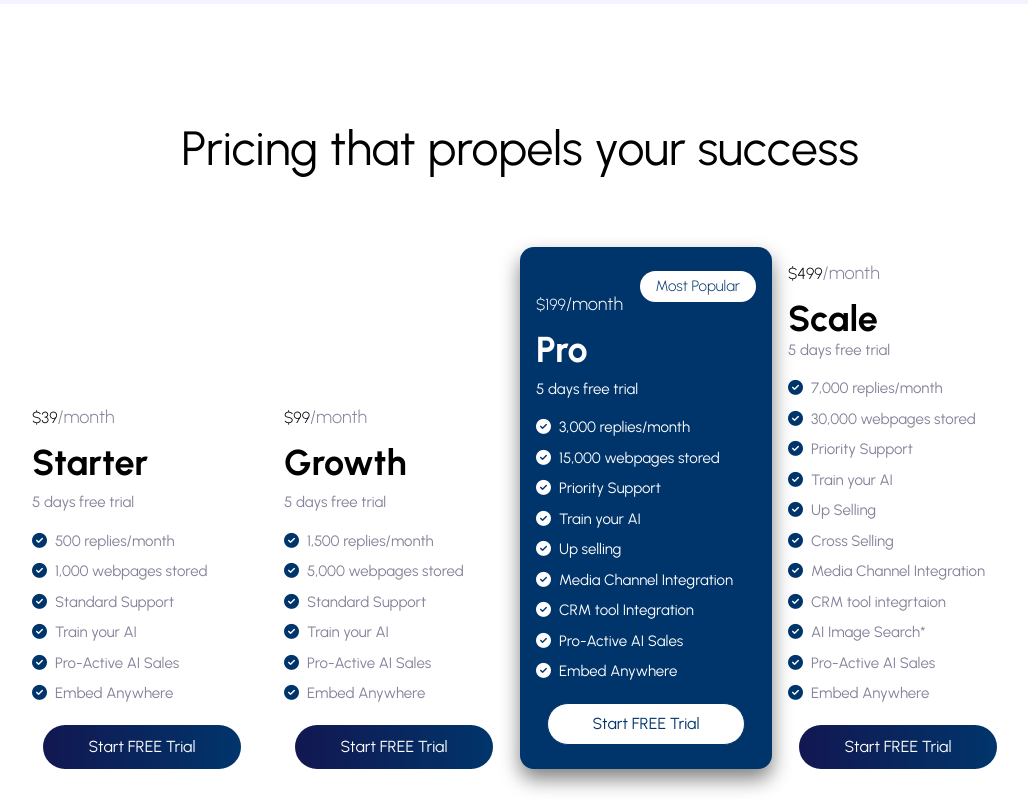
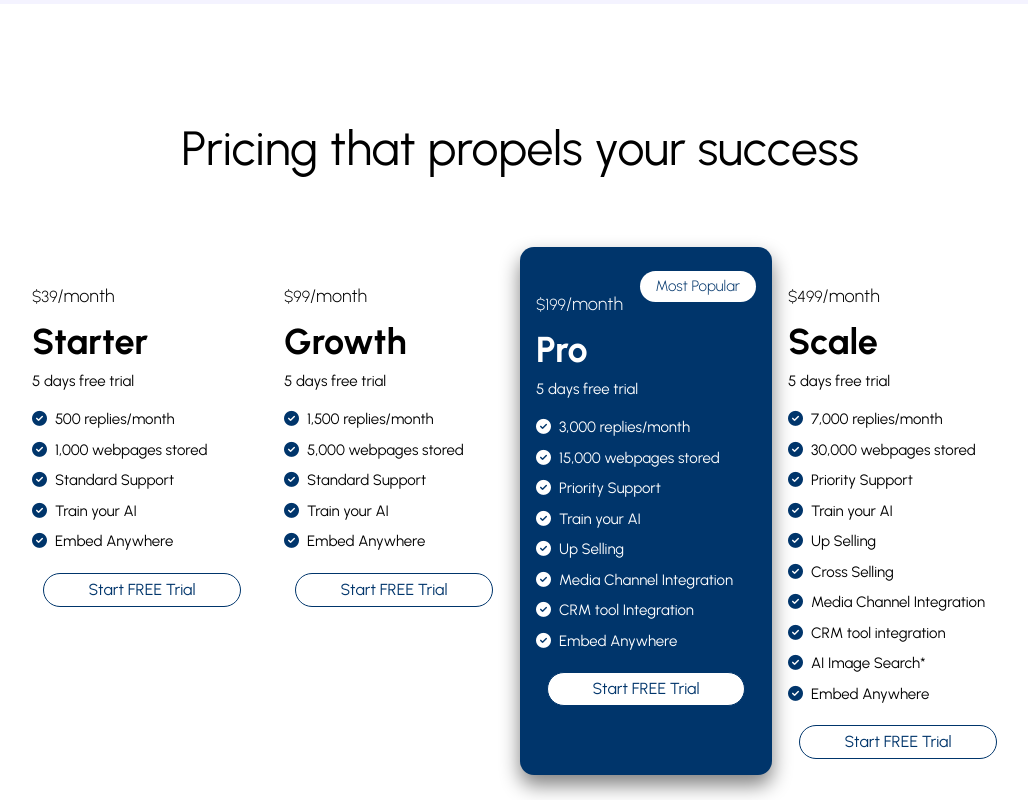
Before and after one commit to spritlesoftware/Smartle-website, a Next.js app: page /pricing in a window 1280 px wide. Shown: the part 660-1460 px from the top of the page, without its empty margins (120-1148 px from the left). Built offline with nearby package versions, Linux system fonts and the light colour scheme.

Commit message:
changed the pricing cards section styling

```diff
--- a/app/pricing/page.jsx
+++ b/app/pricing/page.jsx
@@ -12,6 +12,7 @@ const Pricing = () => {
   const [showWidget, setShowWidget] = useState(false);
 
   const [overlayVisible, setOverlayVisible] = useState(false);
+  const [activeCard, setActiveCard] = useState(3);
   const [errors, setErrors] = useState({
     visitPM: '',
     orderPM: '',
@@ -22,6 +23,24 @@ const Pricing = () => {
     setOverlayVisible(!overlayVisible);
     setShowCalendly(true);
     setCalendlyVisibility(true);
+  };
+
+  const handleCardClick = (cardId) => {
+    setActiveCard(cardId);
+  };
+
+  const getCardClasses = (cardId) => {
+    return cardId === activeCard
+      ? 'lg:w-1/4 pr-4 pl-4 bg-blue p-6 br-14 box-shadow mb-4 lg:mb-0'
+      : 'lg:w-1/4 pr-4 pl-4 mb-4 lg:mb-0';
+  };
+
+  const getTextColor = (cardId) => {
+    return cardId === activeCard ? 'text-white' : 'text-gray';
+  };
+
+  const getButtonClasses = () => {
+    return 'relative flex-grow max-w-full flex-1 px-4 inline-block align-middle text-center select-none border font-normal whitespace-no-wrap rounded py-1 px-3 leading-normal no-underline bg-white text-gray-800 btn-rounded mt-3 w-90';
   };
 
   const handleCloseCalendly = () => {
@@ -141,69 +160,157 @@ const Pricing = () => {
           </div>
         </div>
       </div>
-      <div className="container mx-auto sm:px-4 pb-60">
-        <h2 className="text-center text-5xl" style={{ paddingBottom: "6%" }}>
+      <div className="container mx-auto sm:px-4 pb-20">
+        <h2 className="text-center text-5xl" style={{ paddingBottom: '6%' }}>
           Pricing that propels your success
         </h2>
-        <div className="flex flex-wrap  lg:w-5/6 pr-4 pl-4 mx-auto justify-center items-end">
-          <div className="lg:w-1/4 pr-4 pl-4 mb-4 lg:mb-0">
-            <h2 className="mb-3 fw-300">
-              $39<span className="fs-18 txt-gray">/month</span>
+        <div className="flex flex-wrap lg:w-5/6 pr-4 pl-4 mx-auto justify-center cursor-pointer">
+          {[{
+            id: 1,
+            price: '$39',
+            plan: 'Starter',
+            replies: '500 replies/month',
+            webpages: '1,000 webpages stored',
+            support: 'Standard Support',
+            trainAI: 'Train your AI',
+            proActiveSales: 'Pro-Active AI Sales',
+            embedAnywhere: 'Embed Anywhere'
+          },
+          {
+            id: 2,
+            price: '$99',
+            plan: 'Growth',
+            replies: '1,500 replies/month',
+            webpages: '5,000 webpages stored',
+            support: 'Standard Support',
+            trainAI: 'Train your AI',
+            proActiveSales: 'Pro-Active AI Sales',
+            embedAnywhere: 'Embed Anywhere'
+          },
+          {
+            id: 3,
+            price: '$199',
+            plan: 'Pro',
+            replies: '3,000 replies/month',
+            webpages: '15,000 webpages stored',
+            support: 'Priority Support',
+            trainAI: 'Train your AI',
+            upSelling: 'Up Selling',
+            mediaIntegration: 'Media Channel Integration',
+            crmIntegration: 'CRM tool Integration',
+            proActiveSales: 'Pro-Active AI Sales',
+            embedAnywhere: 'Embed Anywhere'
+          },
+          {
+            id: 4,
+            price: '$499',
+            plan: 'Scale',
+            replies: '7,000 replies/month',
+            webpages: '30,000 webpages stored',
+            support: 'Priority Support',
+            trainAI: 'Train your AI',
+            upSelling: 'Up Selling',
+            crossSelling: 'Cross Selling',
+            mediaIntegration: 'Media Channel Integration',
+            crmIntegration: 'CRM tool integration',
+            aiImageSearch: 'AI Image Search*',
+            proActiveSales: 'Pro-Active AI Sales',
+            embedAnywhere: 'Embed Anywhere'
+          }].map(card => (
+            <div
+              key={card.id}
+              className={`w-full sm:w-1/2 lg:w-1/3 p-4 ${getCardClasses(card.id)}`}
+              onClick={() => handleCardClick(card.id)}
+            >
+              {card.id === 3 && (
+                <div
+                  className={`inline-block p-1 text-center font-semibold text-sm align-baseline leading-none rounded-full py-2 px-4 fs-15 fw-100 float-end mb-3 ${activeCard === 3 ? 'bg-white text-black' : 'bg-blue text-white'
+                    }`}
+                >
+                  Most Popular
+                </div>
+              )}
+              <h2 className={`my-3 pt-2 fw-300 ${getTextColor(card.id)}`}>
+                {card.price}<span className="fs-18">/month</span>
               </h2>
-            <h3 className="mb-2 text-4xl font-bold">Starter</h3>
-            <p className="mb-4 txt-gray fs-15">5 days free trial</p>
-            <ul className="p-0" style={{ listStyle: "none" }}>
-              <li className="txt-gray fs-15 mb-2">
-                <i className="fa-solid fa-circle-check txt-blue pe-2" />
-                500 replies/month
+              <h3 className={`mb-2 text-4xl font-bold ${getTextColor(card.id)}`}>{card.plan}</h3>
+              <p className={`mb-4 fs-15 ${getTextColor(card.id)}`}>5 days free trial</p>
+              <ul className="p-0" style={{ listStyle: 'none' }}>
+                <li className={`fs-15 mb-2 ${getTextColor(card.id)}`}>
+                  <i className={`fa-solid fa-circle-check pe-2 ${activeCard === card.id ? 'text-white' : 'text-blue'}`} />
+                  {card.replies}
                 </li>
-              <li className="txt-gray fs-15 mb-2">
-                <i className="fa-solid fa-circle-check txt-blue pe-2" />
-                1,000 webpages stored
+                <li className={`fs-15 mb-2 ${getTextColor(card.id)}`}>
+                  <i className={`fa-solid fa-circle-check pe-2 ${activeCard === card.id ? 'text-white' : 'text-blue'}`} />
+                  {card.webpages}
                 </li>
-              {/* <li class="txt-gray fs-15 mb-2">
-        <i class="fa-solid fa-circle-check txt-blue pe-2"></i>2 Stores
-      </li> */}
-              {/* <li class="txt-gray fs-15 mb-2">
-        <i class="fa-solid fa-circle-check txt-blue pe-2"></i>1 Member
-      </li> */}
-              <li className="txt-gray fs-15 mb-2">
-                <i className="fa-solid fa-circle-check txt-blue pe-2" />
-                Standard Support
+                {card.support && (
+                  <li className={`fs-15 mb-2 ${getTextColor(card.id)}`}>
+                    <i className={`fa-solid fa-circle-check pe-2 ${activeCard === card.id ? 'text-white' : 'text-blue'}`} />
+                    {card.support}
                   </li>
-              <li className="txt-gray fs-15 mb-2">
-                <i className="fa-solid fa-circle-check txt-blue pe-2" />
-                Train your AI
+                )}
+                {card.trainAI && (
+                  <li className={`fs-15 mb-2 ${getTextColor(card.id)}`}>
+                    <i className={`fa-solid fa-circle-check pe-2 ${activeCard === card.id ? 'text-white' : 'text-blue'}`} />
+                    {card.trainAI}
                   </li>
-              {/* <li class="txt-gray fs-15 mb-2">
-        <i class="fa-solid fa-circle-check txt-blue pe-2"></i>Sales Tracker
-      </li> */}
-              <li className="txt-gray fs-15 mb-2">
-                <i className="fa-solid fa-circle-check txt-blue pe-2" />
-                Pro-Active AI Sales
+                )}
+                {card.upSelling && (
+                  <li className={`fs-15 mb-2 ${getTextColor(card.id)}`}>
+                    <i className={`fa-solid fa-circle-check pe-2 ${activeCard === card.id ? 'text-white' : 'text-blue'}`} />
+                    {card.upSelling}
                   </li>
-              <li className="txt-gray fs-15 mb-2">
-                <i className="fa-solid fa-circle-check txt-blue pe-2" />
-                Embed Anywhere
+                )}
+                {card.crossSelling && (
+                  <li className={`fs-15 mb-2 ${getTextColor(card.id)}`}>
+                    <i className={`fa-solid fa-circle-check pe-2 ${activeCard === card.id ? 'text-white' : 'text-blue'}`} />
+                    {card.crossSelling}
                   </li>
-              {/* <li class="txt-gray fs-15 mb-2">
-        <i class="fa-solid fa-circle-check txt-blue pe-2"></i>Embed Anywhere
-      </li> */}
+                )}
+                {card.mediaIntegration && (
+                  <li className={`fs-15 mb-2 ${getTextColor(card.id)}`}>
+                    <i className={`fa-solid fa-circle-check pe-2 ${activeCard === card.id ? 'text-white' : 'text-blue'}`} />
+                    {card.mediaIntegration}
+                  </li>
+                )}
+                {card.crmIntegration && (
+                  <li className={`fs-15 mb-2 ${getTextColor(card.id)}`}>
+                    <i className={`fa-solid fa-circle-check pe-2 ${activeCard === card.id ? 'text-white' : 'text-blue'}`} />
+                    {card.crmIntegration}
+                  </li>
+                )}
+                {card.aiImageSearch && (
+                  <li className={`fs-15 mb-2 ${getTextColor(card.id)}`}>
+                    <i className={`fa-solid fa-circle-check pe-2 ${activeCard === card.id ? 'text-white' : 'text-blue'}`} />
+                    {card.aiImageSearch}
+                  </li>
+                )}
+                {card.embedAnywhere && (
+                  <li className={`fs-15 mb-2 ${getTextColor(card.id)}`}>
+                    <i className={`fa-solid fa-circle-check pe-2 ${activeCard === card.id ? 'text-white' : 'text-blue'}`} />
+                    {card.embedAnywhere}
+                  </li>
+                )}
               </ul>
               <div className="text-center">
                 <button
-                className="relative flex-grow max-w-full flex-1 px-4 inline-block align-middle text-center select-none border font-normal whitespace-no-wrap rounded py-1 px-3 leading-normal no-underline btn-dark-blue btn-rounded mt-3 w-90"
-                onClick={handleButtonClick}
+                  className={getButtonClasses()}
+                  onClick={() => setShowCalendly(true)}
                 >
                   Start FREE Trial
                 </button>
+              </div>
+            </div>
+          ))}
+          {/* Overlay for Calendly */}
           {showCalendly && (
-              <div className="fixed inset-0 flex items-center justify-center z-50">
+            <div className="fixed inset-0 flex items-center justify-center z-50 bg-black bg-opacity-50">
               <div className="relative rounded-lg p-8 w-11/12 max-w-4xl my-8 max-h-screen bg-transparent">
                 <InlineWidget url="https://calendly.com/smartle/30min" />
                 <button
                   className="absolute top-2 right-2 text-gray-500 hover:text-gray-700 text-2xl text-white"
-                    onClick={handleCloseCalendly}
+                  onClick={() => setShowCalendly(false)}
                 >
                   &#10005; {/* X button */}
                 </button>
@@ -212,230 +319,8 @@ const Pricing = () => {
           )}
         </div>
       </div>
-          <div className="lg:w-1/4 pr-4 pl-4 mb-4 lg:mb-0">
-            <h2 className="mb-3 fw-300">
-              $99<span className="fs-18 txt-gray">/month</span>
-            </h2>
-            <h3 className="mb-2 text-4xl font-bold ">Growth</h3>
-            <p className="mb-4 txt-gray fs-15">5 days free trial</p>
-            <ul className="p-0" style={{ listStyle: "none" }}>
-              <li className="txt-gray fs-15 mb-2">
-                <i className="fa-solid fa-circle-check txt-blue pe-2" />
-                1,500 replies/month
-              </li>
-              <li className="txt-gray fs-15 mb-2">
-                <i className="fa-solid fa-circle-check txt-blue pe-2" />
-                5,000 webpages stored
-              </li>
-              {/* <li class="txt-gray fs-15 mb-2">
-        <i class="fa-solid fa-circle-check txt-blue pe-2"></i>5 Stores
-      </li> */}
-              {/* <li class="txt-gray fs-15 mb-2">
-        <i class="fa-solid fa-circle-check txt-blue pe-2"></i>Unlimited Members
-      </li> */}
-              <li className="txt-gray fs-15 mb-2">
-                <i className="fa-solid fa-circle-check txt-blue pe-2" />
-                Standard Support
-              </li>
-              <li className="txt-gray fs-15 mb-2">
-                <i className="fa-solid fa-circle-check txt-blue pe-2" />
-                Train your AI
-              </li>
-              {/* <li class="txt-gray fs-15 mb-2">
-        <i class="fa-solid fa-circle-check txt-blue pe-2"></i>Sales Tracker
-      </li> */}
-              <li className="txt-gray fs-15 mb-2">
-                <i className="fa-solid fa-circle-check txt-blue pe-2" />
-                Pro-Active AI Sales
-              </li>
-              <li className="txt-gray fs-15 mb-2">
-                <i className="fa-solid fa-circle-check txt-blue pe-2" />
-                Embed Anywhere
-              </li>
-              {/* <li class="txt-gray fs-15 mb-2">
-        <i class="fa-solid fa-circle-check txt-blue pe-2"></i>Embed Anywhere
-      </li> */}
-            </ul>
-            <div className="text-center">
-              <button
-                className="relative flex-grow max-w-full flex-1 px-4 inline-block align-middle text-center select-none border font-normal whitespace-no-wrap rounded py-1 px-3 leading-normal no-underline btn-dark-blue btn-rounded mt-3 w-90"
-                onClick={handleButtonClick}
-              >
-                Start FREE Trial
-              </button>
-              {showCalendly && (
-              <div className="fixed inset-0 flex items-center justify-center z-50">
-                <div className="relative rounded-lg p-8 w-11/12 max-w-4xl my-8 max-h-screen bg-transparent">
-                  <InlineWidget url="https://calendly.com/smartle/30min" />
-                  <button
-                    className="absolute top-2 right-2 text-gray-500 hover:text-gray-700 text-2xl text-white"
-                    onClick={handleCloseCalendly}
-                  >
-                    &#10005; {/* X button */}
-                  </button>
-                </div>
-              </div>
-            )}
-            </div>
-          </div>
-          <div className="lg:w-1/4 pr-4 pl-4 bg-blue p-6 br-14 box-shadow mb-4 lg:mb-0">
-            <div className="inline-block p-1 text-center font-semibold text-sm align-baseline leading-none rounded rounded-full py-2 px-4 bg-white fs-15 fw-100 text-blue float-end mb-3">
-              Most Popular
-            </div>
-            <h2 className="my-3 pt-2 fw-300">
-              $199<span className="fs-18">/month</span>
-            </h2>
-            <h3 className="mb-2 text-4xl font-bold">Pro</h3>
-            <p className="mb-4 fs-15">5 days free trial</p>
-            <ul className="p-0" style={{ listStyle: "none" }}>
-              <li className="txt-white fs-15 mb-2">
-                <i className="fa-solid fa-circle-check  pe-2" />
-                3,000 replies/month
-              </li>
-              <li className="txt-white fs-15 mb-2">
-                <i className="fa-solid fa-circle-check  pe-2" />
-                15,000 webpages stored
-              </li>
-              {/* <li class="txt-white fs-15 mb-2">
-        <i class="fa-solid fa-circle-check  pe-2"></i>10 Stores
-      </li> */}
-              {/* <li class="txt-white fs-15 mb-2">
-        <i class="fa-solid fa-circle-check pe-2"></i>Unlimited Members
-      </li> */}
-              <li className="txt-white fs-15 mb-2">
-                <i className="fa-solid fa-circle-check  pe-2" />
-                Priority Support
-              </li>
-              <li className="txt-white fs-15 mb-2">
-                <i className="fa-solid fa-circle-check  pe-2" />
-                Train your AI
-              </li>
-              <li className="txt-white fs-15 mb-2">
-                <i className="fa-solid fa-circle-check pe-2" />
-                Up selling
-              </li>
-              <li className="txt-white fs-15 mb-2">
-                <i className="fa-solid fa-circle-check  pe-2" />
-                Media Channel Integration
-              </li>
-              <li className="txt-white fs-15 mb-2">
-                <i className="fa-solid fa-circle-check pe-2" />
-                CRM tool Integration
-              </li>
-              <li className="txt-white fs-15 mb-2">
-                <i className="fa-solid fa-circle-check  pe-2" />
-                Pro-Active AI Sales
-              </li>
-              <li className="txt-white fs-15 mb-2">
-                <i className="fa-solid fa-circle-check pe-2" />
-                Embed Anywhere
-              </li>
-            </ul>
-            <div className="text-center">
-              <button
-                className="relative flex-grow max-w-full flex-1 px-4 inline-block align-middle text-center select-none border font-normal whitespace-no-wrap rounded py-1 px-3 leading-normal no-underline bg-white py-2 btn-rounded mt-3 w-90"
-                onClick={handleButtonClick}
-              >
-                Start FREE Trial
-              </button>
-              {showCalendly && (
-              <div className="fixed inset-0 flex items-center justify-center z-50">
-                <div className="relative rounded-lg p-8 w-11/12 max-w-4xl my-8 max-h-screen bg-transparent">
-                  <InlineWidget url="https://calendly.com/smartle/30min" />
-                  <button
-                    className="absolute top-2 right-2 text-gray-500 hover:text-gray-700 text-2xl text-white"
-                    onClick={handleCloseCalendly}
-                  >
-                    &#10005; {/* X button */}
-                  </button>
-                </div>
-              </div>
-            )}
-            </div>
-          </div>
-          <div className="lg:w-1/4 pr-4 pl-4 mb-4 lg:mb-0 ps-4">
-            <h2 className="mb-3 fw-300">
-              $499<span className="fs-18 txt-gray">/month</span>
-            </h2>
-            <h3 className="text-4xl font-bold">Scale</h3>
-            <p className="mb-4 txt-gray fs-15">5 days free trial</p>
-            <ul className="p-0" style={{ listStyle: "none" }}>
-              <li className="txt-gray fs-15 mb-2">
-                <i className="fa-solid fa-circle-check txt-blue pe-2" />
-                7,000 replies/month
-              </li>
-              <li className="txt-gray fs-15 mb-2">
-                <i className="fa-solid fa-circle-check txt-blue pe-2" />
-                30,000 webpages stored
-              </li>
-              {/* <li class="txt-gray fs-15 mb-2">
-        <i class="fa-solid fa-circle-check txt-blue pe-2"></i>20 Stores
-      </li> */}
-              {/* <li class="txt-gray fs-15 mb-2">
-        <i class="fa-solid fa-circle-check txt-blue pe-2"></i>Unlimited Members
-      </li> */}
-              <li className="txt-gray fs-15 mb-2">
-                <i className="fa-solid fa-circle-check txt-blue pe-2" />
-                Priority Support
-              </li>
-              <li className="txt-gray fs-15 mb-2">
-                <i className="fa-solid fa-circle-check txt-blue pe-2" />
-                Train your AI
-              </li>
-              <li className="txt-gray fs-15 mb-2">
-                <i className="fa-solid fa-circle-check txt-blue pe-2" />
-                Up Selling
-              </li>
-              <li className="txt-gray fs-15 mb-2">
-                <i className="fa-solid fa-circle-check txt-blue pe-2" />
-                Cross Selling
-              </li>
-              <li className="txt-gray fs-15 mb-2">
-                <i className="fa-solid fa-circle-check txt-blue pe-2" />
-                Media Channel Integration
-              </li>
-              <li className="txt-gray fs-15 mb-2">
-                <i className="fa-solid fa-circle-check txt-blue pe-2" />
-                CRM tool integrtaion
-              </li>
-              <li className="txt-gray fs-15 mb-2">
-                <i className="fa-solid fa-circle-check txt-blue pe-2" />
-                AI Image Search*
-              </li>
-              <li className="txt-gray fs-15 mb-2">
-                <i className="fa-solid fa-circle-check txt-blue pe-2" />
-                Pro-Active AI Sales
-              </li>
-              <li className="txt-gray fs-15 mb-2">
-                <i className="fa-solid fa-circle-check txt-blue pe-2" />
-                Embed Anywhere
-              </li>
 
-            </ul>
-            <div className="text-center">
-              <button
-                className="relative flex-grow max-w-full flex-1 px-4 inline-block align-middle text-center select-none border font-normal whitespace-no-wrap rounded py-1 px-3 leading-normal no-underline btn-dark-blue btn-rounded mt-3 w-90"
-                onClick={handleButtonClick}
-              >
-                Start FREE Trial
-              </button>
-              {showCalendly && (
-              <div className="fixed inset-0 flex items-center justify-center z-50">
-                <div className="relative rounded-lg p-8 w-11/12 max-w-4xl my-8 max-h-screen bg-transparent">
-                  <InlineWidget url="https://calendly.com/smartle/30min" />
-                  <button
-                    className="absolute top-2 right-2 text-gray-500 hover:text-gray-700 text-2xl text-white"
-                    onClick={handleCloseCalendly}
-                  >
-                    &#10005; {/* X button */}
-                  </button>
-                </div>
-              </div>
-            )}
-            </div>
-          </div>
-        </div>
-      </div>
+
       <div className="container mx-auto sm:px-4 ptb-60">
         <div
           className="flex flex-wrap  p-6"
```
Lines whose indentation alone changed are shown as unchanged.
